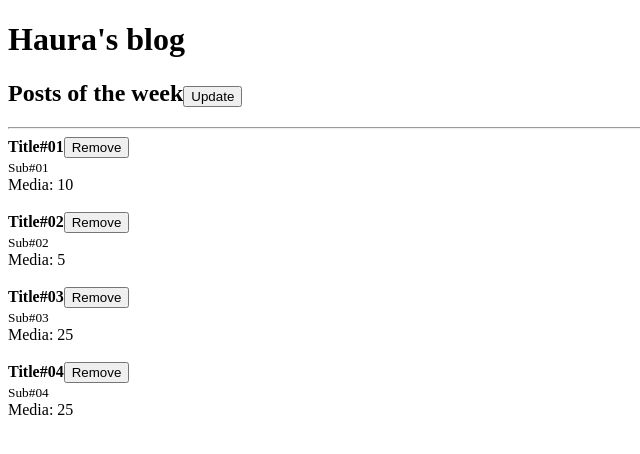
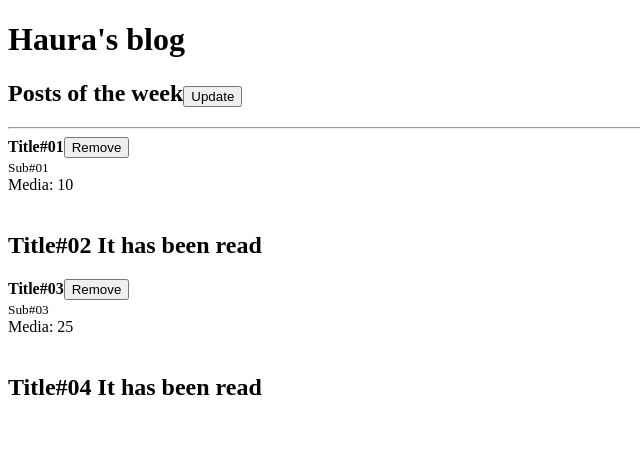
Before and after one commit to afsilvaluiz/JStack, a React app in the folder reactFundamentals/: page / in a window 1280 px wide. Shown: the top 454 px of the page, without its empty margins (0-640 px from the left). Built offline with nearby package versions, Linux system fonts and the light colour scheme.

Commit message:
chore: study of conditional rendering

```diff
--- a/reactFundamentals/src/Post.js
+++ b/reactFundamentals/src/Post.js
@@ -2,17 +2,23 @@ import React from "react"
 import PropTypes from 'prop-types';
 
 export default function Post(props) {
+  if (props.post.read) {
+    return <h2>{props.post.title} It has been read</h2>
+  }
+
   return (
     <>
       <article>
-        <strong>{props.post.title}</strong>
+        <strong>
+          {props.post.read ? <s>{props.post.title}</s> : props.post.title}
+        </strong>
         <button onClick={() => props.onRemove(props.post.id)}>
           Remove
         </button>
         <br />
         <small>{props.post.subtitle}</small>
         <br />
-        Media: {props.likes / 2}
+        Media: {props.post.likes / 2}
       </article>
       <br />
     </>
@@ -20,12 +26,13 @@ export default function Post(props) {
 }
 
 Post.propTypes = {
-  likes: PropTypes.number.isRequired,
   onRemove: PropTypes.func.isRequired,
   post: PropTypes.shape({
     id: PropTypes.number.isRequired,
     title: PropTypes.string.isRequired,
     subtitle: PropTypes.string.isRequired,
+    likes: PropTypes.number.isRequired,
+    read: PropTypes.bool.isRequired,
   }).isRequired,
 
 }
```
